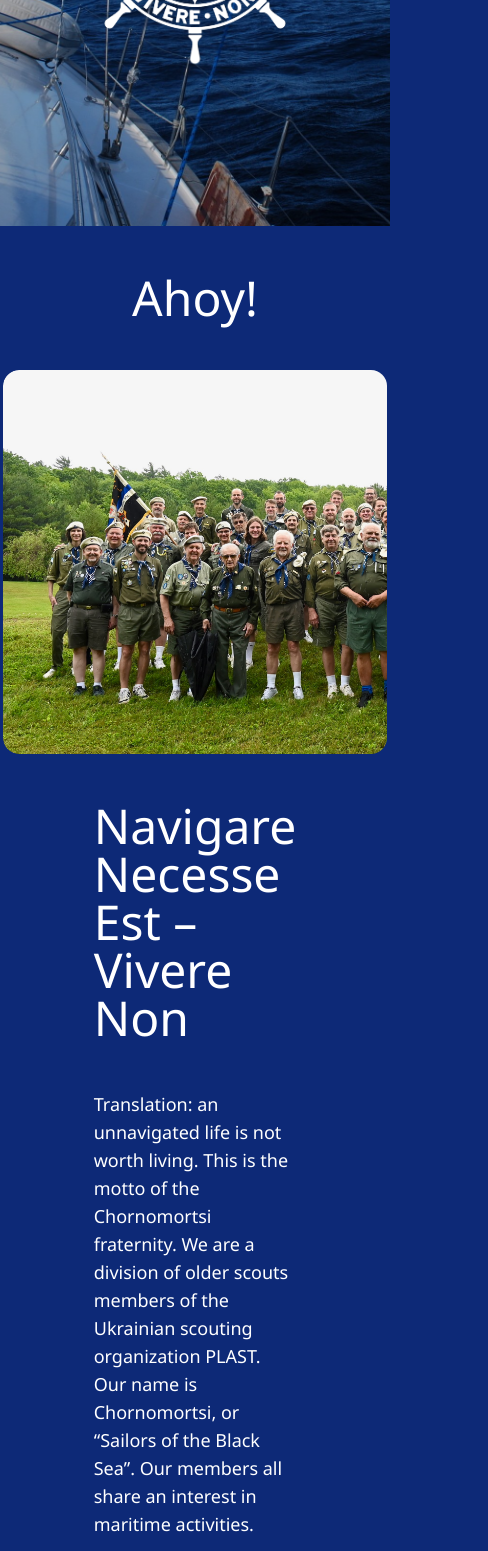
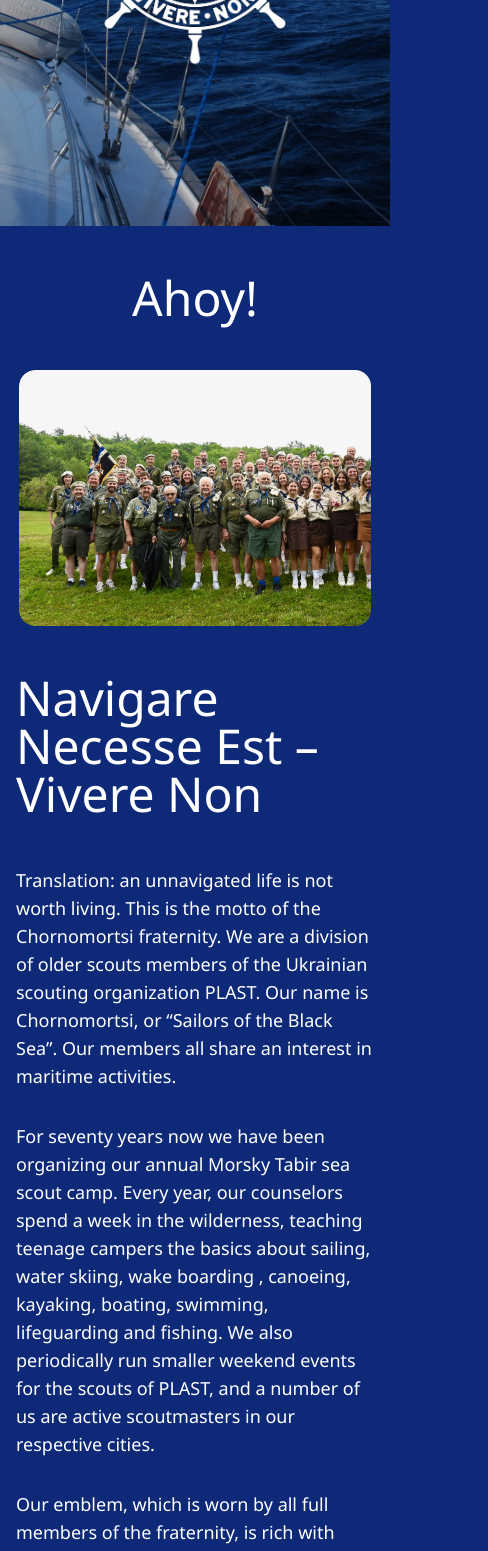
Before and after one commit to MaximMurphy/chm-website, a Next.js app: page / in a window 390 px wide. Shown: the part 432-1983 px from the top of the page, 488 px wide, since content can reach past the window. Built offline with nearby package versions, Linux system fonts and the light colour scheme.

Commit message:
Update home page for mobile

```diff
--- a/src/components/Carousel.jsx
+++ b/src/components/Carousel.jsx
@@ -2,11 +2,11 @@ import Image from "next/image";
 
 export default function Carousel() {
   return (
-    <div className="w-96 lg:w-[60rem] carousel px-48 space-x-4 rounded-box">
+    <div className="w-[22rem] lg:w-[60rem] carousel lg:px-48 space-x-4 rounded-box">
       <div className="carousel-item ">
         <Image
           src="/2023_rada.jpeg"
-          className="rounded-box object-cover w-auto h-96"
+          className="rounded-box object-cover w-auto h-64 lg:h-96"
           alt="Velyka Rada 2023"
           width={2962}
           height={1496}
@@ -15,7 +15,7 @@ export default function Carousel() {
       <div className="carousel-item">
         <Image
           src="/2023_MVT.jpg"
-          className="rounded-box object-cover w-auto h-96"
+          className="rounded-box object-cover w-auto h-64 lg:h-96"
           alt="MVT 2023"
           width={6000}
           height={4000}
@@ -24,7 +24,7 @@ export default function Carousel() {
       <div className="carousel-item">
         <Image
           src="/2023_rada_chm.jpg"
-          className="rounded-box object-cover w-auto h-96"
+          className="rounded-box object-cover w-auto h-64 lg:h-96"
           alt="ChM Rada 2023"
           width={4032}
           height={3024}
--- a/src/components/Navigare.jsx
+++ b/src/components/Navigare.jsx
@@ -1,6 +1,6 @@
 export default function Navigare() {
   return (
-    <section className="flex flex-col items-center gap-12 px-48">
+    <section className="flex flex-col items-center gap-12 px-4 lg:px-48">
       <h1 className="text-5xl">Navigare Necesse Est – Vivere Non</h1>
       <div className="flex flex-col items-center gap-8 text-lg">
         <p>
```
